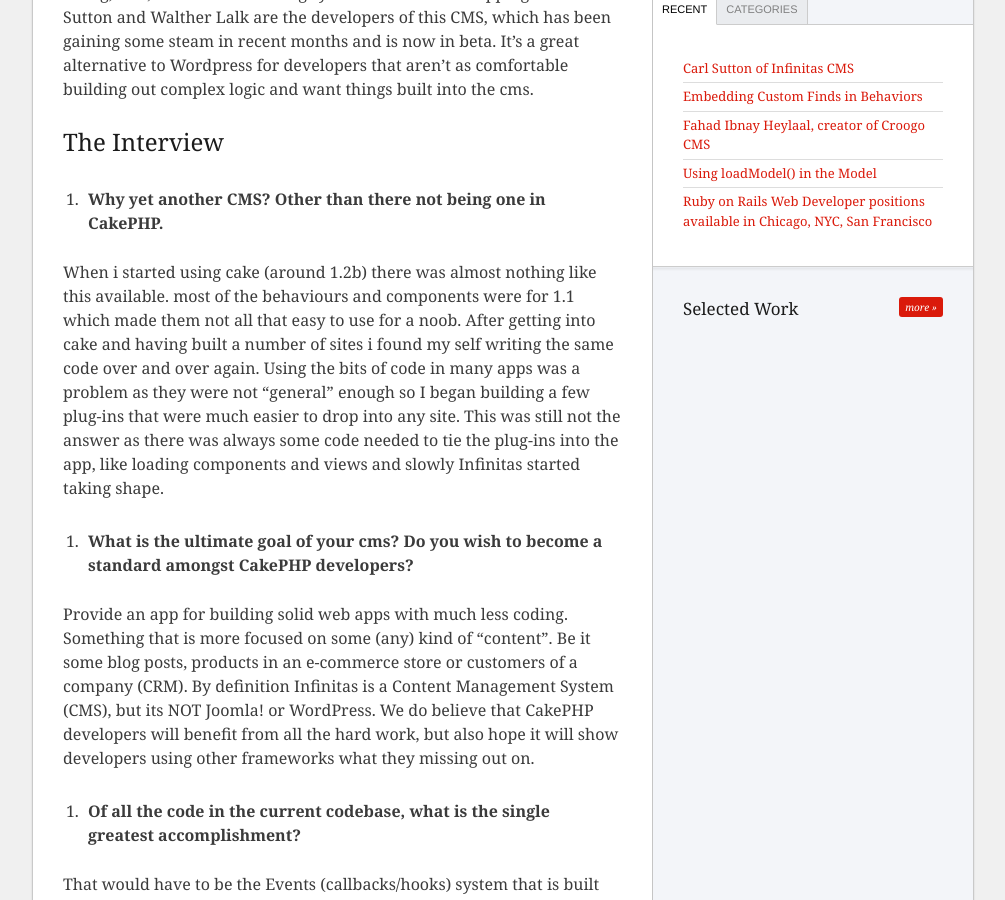
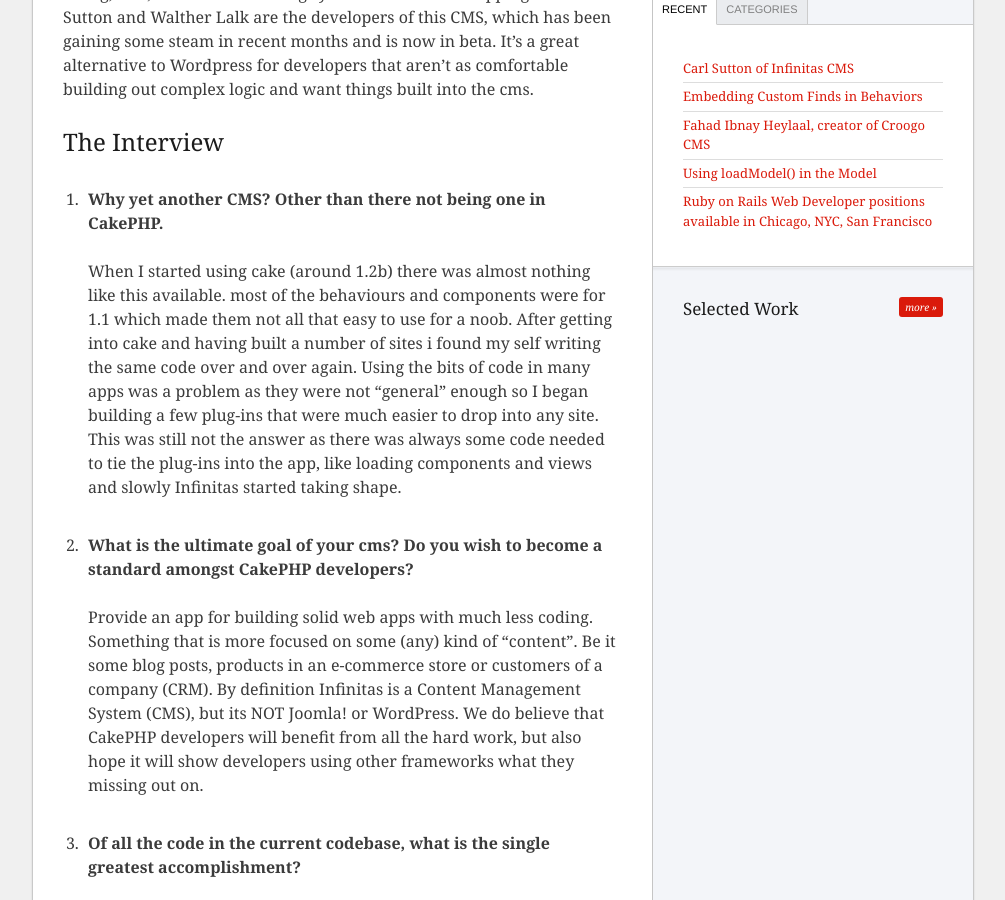
Before and after one commit to husayt/josediazgonzalez.com, a Jekyll site: the page built from _posts/2011-03-27-carl-sutton-of-infinitas-cms.markdown, in a window 1280 px wide and 900 px high, scrolled down 508 px. Shown: the whole window, without its empty margins (136-1141 px from the left). Built offline with Jekyll 4.4.1, drawn with Linux system fonts in a browser that asks for light colours; Markdown is read by kramdown in place of the engine named in the settings.

```diff
--- a/_posts/2011-03-27-carl-sutton-of-infinitas-cms.markdown
+++ b/_posts/2011-03-27-carl-sutton-of-infinitas-cms.markdown
@@ -19,31 +19,31 @@ I'd like to take a few posts to highlight those non-CakeDC and non-Core develope
 
 1. **Why yet another CMS? Other than there not being one in CakePHP.**
 
-When i started using cake (around 1.2b) there was almost nothing like this available.  most of the behaviours and components were for 1.1 which made them not all that easy to use for a noob. After getting into cake and having built a number of sites i found my self writing the same code over and over again. Using the bits of code in many apps was a problem as they were not "general" enough so I began building a few plug-ins that were much easier to drop into any site. This was still not the answer as there was always some code needed to tie the plug-ins into the app, like loading components and views and slowly Infinitas started taking shape.
+    When I started using cake (around 1.2b) there was almost nothing like this available.  most of the behaviours and components were for 1.1 which made them not all that easy to use for a noob. After getting into cake and having built a number of sites i found my self writing the same code over and over again. Using the bits of code in many apps was a problem as they were not "general" enough so I began building a few plug-ins that were much easier to drop into any site. This was still not the answer as there was always some code needed to tie the plug-ins into the app, like loading components and views and slowly Infinitas started taking shape.
 
 2. **What is the ultimate goal of your cms? Do you wish to become a standard amongst CakePHP developers?**
 
-Provide an app for building solid web apps with much less coding. Something that is more focused on some (any) kind of "content". Be it some blog posts, products in an e-commerce store or customers of a company (CRM). By definition Infinitas is a Content Management System (CMS), but its NOT Joomla! or WordPress. We do believe that CakePHP developers will benefit from all the hard work, but also hope it will show developers using other frameworks what they missing out on.
+    Provide an app for building solid web apps with much less coding. Something that is more focused on some (any) kind of "content". Be it some blog posts, products in an e-commerce store or customers of a company (CRM). By definition Infinitas is a Content Management System (CMS), but its NOT Joomla! or WordPress. We do believe that CakePHP developers will benefit from all the hard work, but also hope it will show developers using other frameworks what they missing out on.
 
 3. **Of all the code in the current codebase, what is the single greatest accomplishment?**
 
-That would have to be the Events (callbacks/hooks) system that is built into Infinitas. It is pretty much the backbone of Infinitas and without it, things would not be as simple as they are. It does everything from allowing plug-ins to load routes and build cache configs right through to changing the output of views (even of other plug-ins). It is not only limited to the plug-ins that users would develop themselves but is also used throughout the core code that makes Infinitas what it is.
+    That would have to be the Events (callbacks/hooks) system that is built into Infinitas. It is pretty much the backbone of Infinitas and without it, things would not be as simple as they are. It does everything from allowing plug-ins to load routes and build cache configs right through to changing the output of views (even of other plug-ins). It is not only limited to the plug-ins that users would develop themselves but is also used throughout the core code that makes Infinitas what it is.
 
 4. **What needs the most love in Infinitas? In CakePHP?**
 
-Sadly that would be the tests. Currently they are very limited, but the tests that are done are for very global code. This is the reason its still alpha and is actually our next and final step before a RC will become available. The code base covers just about everything we wanted it to cover, so now all we need to do is test, test, test! During the testing we hope to uncover a lot of the security issues and any bugs that may exists.
+    Sadly that would be the tests. Currently they are very limited, but the tests that are done are for very global code. This is the reason its still alpha and is actually our next and final step before a RC will become available. The code base covers just about everything we wanted it to cover, so now all we need to do is test, test, test! During the testing we hope to uncover a lot of the security issues and any bugs that may exists.
 
 5. **If CakePHP had a feature that would greatly increase the ease of your development of Infinitas, what would it be?**
 
-I think CakePHP does a great job at being a framework. With out cake Infinitas would not be where it is today. Nothing comes to mind that is missing, but some of the things that made it really easy was the good documentation, all the Unit tests and the fantastic abstraction that it provides to everything (DB's, php, sessions and super globals etc). We have dropped support for php4 and will be nice to see that gone in Cake2.
+    I think CakePHP does a great job at being a framework. With out cake Infinitas would not be where it is today. Nothing comes to mind that is missing, but some of the things that made it really easy was the good documentation, all the Unit tests and the fantastic abstraction that it provides to everything (DB's, php, sessions and super globals etc). We have dropped support for php4 and will be nice to see that gone in Cake2.
 
 6. **Anything interesting in the Infinitas codebase that might be useful to outside developers?**
 
-Some times it can take a lot of abstract thinking to develop a DRY script that can be easily used over and over for a number of different things. The "reader" datasource for example does a whole lot of heavy lifting for some other datasources (currently JSON and XML). The later two only having 1 method each. Another example is the ViewCounter plug-in that is able to track views on any model, with no code in said model. This includes reporting and other related tasks. I hope that this can show other developers a different approach to development, that might take slightly longer to think up, but is way faster down the road.
+    Some times it can take a lot of abstract thinking to develop a DRY script that can be easily used over and over for a number of different things. The "reader" datasource for example does a whole lot of heavy lifting for some other datasources (currently JSON and XML). The later two only having 1 method each. Another example is the ViewCounter plug-in that is able to track views on any model, with no code in said model. This includes reporting and other related tasks. I hope that this can show other developers a different approach to development, that might take slightly longer to think up, but is way faster down the road.
 
 7. **Why is Dakota so handsome?**
 
-Must be all the pizza, late nights and lack of sun... same reason all developers are so handsome.
+    Must be all the pizza, late nights and lack of sun... same reason all developers are so handsome.
 
 ### Notes
 
```
